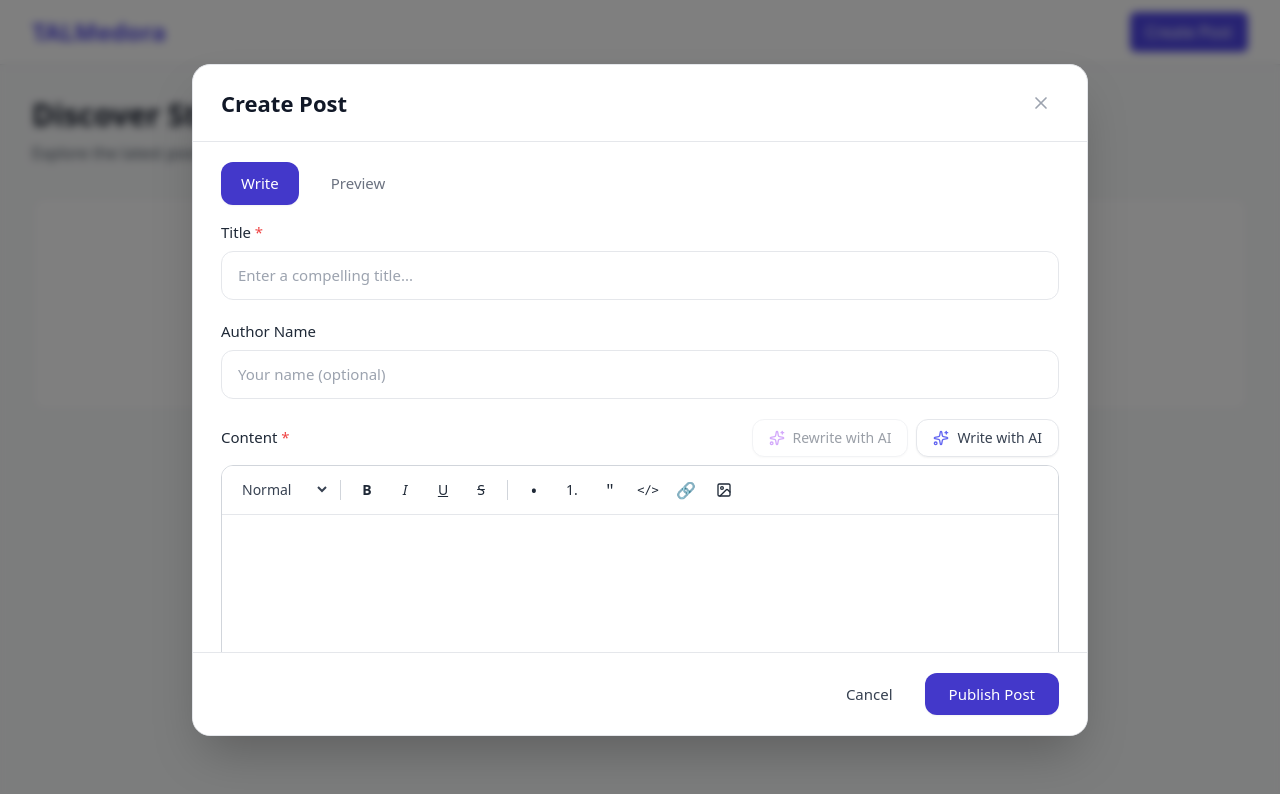
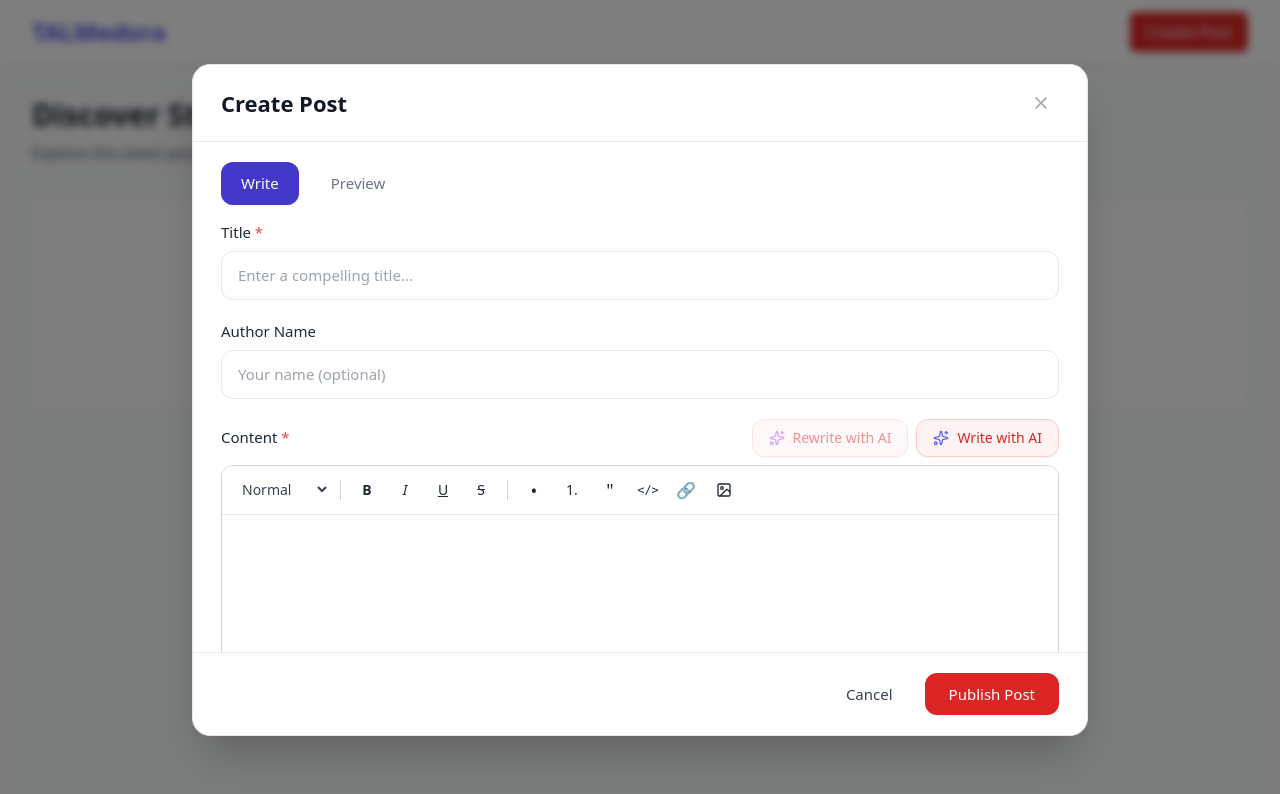
Before and after one commit to Akshitha-24/TALMEDORA, a Next.js app: page / in a window 1280 px wide. Both pictures are taken after a click on the button "Create Post". Shown: the top 794 px of the page. Built offline with nearby package versions, Linux system fonts and the light colour scheme.

Commit message:
Added red color to the buttons

```diff
--- a/app/page.tsx
+++ b/app/page.tsx
@@ -23,7 +23,7 @@ export default function HomePage() {
             <h1 className="text-2xl font-bold text-indigo-600">TALMedora</h1>
             <button
               onClick={() => setIsModalOpen(true)}
-              className="px-4 py-2 bg-indigo-600 text-white rounded-md hover:bg-indigo-700 transition-colors"
+              className="px-4 py-2 bg-red-600 text-white rounded-md hover:bg-red-700 transition-colors"
             >
               Create Post
             </button>
@@ -44,7 +44,7 @@ export default function HomePage() {
         ) : error ? (
           <div className="text-center py-12">
             <p className="text-red-600 mb-4">{error}</p>
-            <button onClick={refresh} className="px-4 py-2 bg-indigo-600 text-white rounded-md hover:bg-indigo-700">
+            <button onClick={refresh} className="px-4 py-2 bg-red-600 text-white rounded-md hover:bg-red-700">
               Try Again
             </button>
           </div>
@@ -54,7 +54,7 @@ export default function HomePage() {
             <p className="text-gray-500 mb-4">Be the first to share your story!</p>
             <button
               onClick={() => setIsModalOpen(true)}
-              className="px-6 py-2 bg-indigo-600 text-white rounded-md hover:bg-indigo-700 transition-colors"
+              className="px-6 py-2 bg-red-600 text-white rounded-md hover:bg-red-700 transition-colors"
             >
               Create First Post
             </button>
--- a/components/CreatePostModal.tsx
+++ b/components/CreatePostModal.tsx
@@ -907,7 +907,7 @@ syncContentFromEditor();
                         type="button"
                         onClick={handleRewriteAI}
                         disabled={rewriteLoading || !content.trim()}
-                        className="inline-flex items-center gap-2 px-4 py-2 rounded-xl border border-gray-200 bg-white text-gray-700 hover:bg-gray-50 shadow-sm transition-colors text-sm disabled:opacity-50"
+                        className="inline-flex items-center gap-2 px-4 py-2 rounded-xl border border-red-200 bg-red-50 text-red-600 hover:bg-red-100 shadow-sm transition-colors text-sm disabled:opacity-50"
                       >
                         <Sparkles className="w-4 h-4 text-purple-500" />
                         {rewriteLoading ? "Rewriting..." : "Rewrite with AI"}
@@ -915,7 +915,7 @@ syncContentFromEditor();
                       <button
                         type="button"
                         onClick={() => setShowAiPanel(!showAiPanel)}
-                        className="inline-flex items-center gap-2 px-4 py-2 rounded-xl border border-gray-200 bg-white text-gray-700 hover:bg-gray-50 shadow-sm transition-colors text-sm"
+                        className="inline-flex items-center gap-2 px-4 py-2 rounded-xl border border-red-200 bg-red-50 text-red-600 hover:bg-red-100 shadow-sm transition-colors text-sm"
                       >
                         <Sparkles className="w-4 h-4 text-indigo-500" />
                         Write with AI
@@ -970,7 +970,7 @@ syncContentFromEditor();
                             type="button"
                             onClick={handleGenerateAI}
                             disabled={aiLoading || !aiPrompt.trim()}
-                            className="px-4 py-2 bg-indigo-600 text-white rounded-lg text-sm hover:bg-indigo-700 disabled:opacity-50 transition-colors"
+                            className="px-4 py-2 bg-red-600 text-white rounded-lg text-sm hover:bg-red-700 disabled:opacity-50 transition-colors"
                           >
                             {aiLoading ? "Generating..." : "Generate"}
                           </button>
@@ -1068,7 +1068,7 @@ syncContentFromEditor();
                       <button
                         type="button"
                         onClick={() => document.getElementById("cover-image-input")?.click()}
-                        className="inline-flex items-center gap-2 px-4 py-2 rounded-xl border border-gray-200 bg-white text-gray-700 hover:bg-gray-50 shadow-sm transition-colors text-sm"
+                        className="inline-flex items-center gap-2 px-4 py-2 rounded-xl border border-red-200 bg-red-50 text-red-600 hover:bg-red-100 shadow-sm transition-colors text-sm"
                       >
                         <Upload className="w-4 h-4 text-green-500" />
                         Upload from computer
@@ -1076,7 +1076,7 @@ syncContentFromEditor();
                       <button
                         type="button"
                         onClick={() => setShowImagePanel(!showImagePanel)}
-                        className="inline-flex items-center gap-2 px-4 py-2 rounded-xl border border-gray-200 bg-white text-gray-700 hover:bg-gray-50 shadow-sm transition-colors text-sm"
+                        className="inline-flex items-center gap-2 px-4 py-2 rounded-xl border border-red-200 bg-red-50 text-red-600 hover:bg-red-100 shadow-sm transition-colors text-sm"
                       >
                         <Image className="w-4 h-4 text-purple-500" />
                         Generate Image
@@ -1128,7 +1128,7 @@ syncContentFromEditor();
                             type="button"
                             onClick={handleGenerateImage}
                             disabled={imageGenLoading || !imagePrompt.trim()}
-                            className="px-4 py-2 bg-purple-600 text-white rounded-lg text-sm hover:bg-purple-700 disabled:opacity-50 transition-colors"
+                            className="px-4 py-2 bg-red-600 text-white rounded-lg text-sm hover:bg-red-700 disabled:opacity-50 transition-colors"
                           >
                             {imageGenLoading ? "Generating..." : "Generate"}
                           </button>
@@ -1175,7 +1175,7 @@ syncContentFromEditor();
                               setImageLoaded(false);
                               setRetryKey((k) => k + 1);
                             }}
-                            className="inline-flex items-center gap-1.5 px-3 py-1.5 text-xs bg-white border border-gray-200 rounded-lg text-gray-600 hover:bg-gray-50 transition-colors shadow-sm"
+                            className="inline-flex items-center gap-1.5 px-3 py-1.5 text-xs bg-red-50 border border-red-200 rounded-lg text-red-600 hover:bg-red-100 transition-colors shadow-sm"
                           >
                             <RefreshCw className="w-3 h-3" />
                             Try again
@@ -1262,7 +1262,7 @@ syncContentFromEditor();
               type="button"
               onClick={handleSubmit}
               disabled={isLoading}
-              className="px-6 py-2.5 bg-indigo-700 text-white rounded-xl hover:bg-indigo-800 disabled:opacity-50 transition-colors text-[15px] font-medium shadow-sm"
+              className="px-6 py-2.5 bg-red-600 text-white rounded-xl hover:bg-red-700 disabled:opacity-50 transition-colors text-[15px] font-medium shadow-sm"
             >
               {isLoading ? (
                 <span className="inline-flex items-center gap-2">
```
